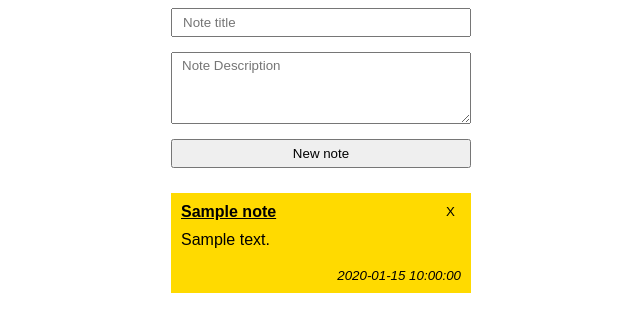
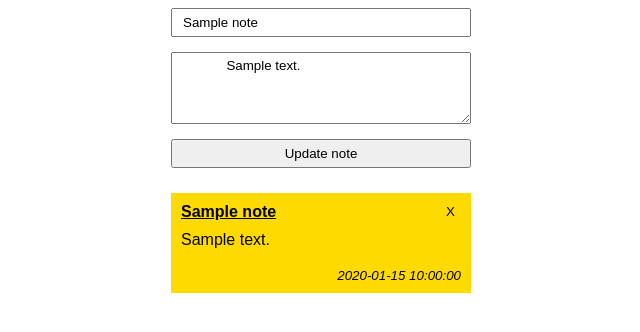
Before and after one commit to Kerri-AnnBates/PHPCourse2020, a PHP site: page /index.php?id=1 in a window 1280 px wide. Shown: the top 332 px of the page, without its empty margins (319-959 px from the left). Run offline with PHP 8.4, Linux system fonts and the light colour scheme; tables that the repository leaves empty or names only in its code hold one stand-in row (values such as "Sample post").

Commit message:
auto fill in on edit

```diff
--- a/15_notes_with_mysql/Connection.php
+++ b/15_notes_with_mysql/Connection.php
@@ -29,6 +29,15 @@ class Connection {
 
         return $statement->execute();
     }
+
+    public function getNote($id) {
+        $statement = $this->pdo->prepare("SELECT * FROM notes WHERE id = :id");
+
+        $statement->bindValue("id", $id);
+        $statement->execute();
+
+        return $statement->fetch(PDO::FETCH_ASSOC);
+    }
 }
 
 return new Connection();
--- a/15_notes_with_mysql/index.php
+++ b/15_notes_with_mysql/index.php
@@ -4,9 +4,17 @@
 
     $notes = $connection->getNotes();
 
-    // echo "<pre>";
-    // echo var_dump($notes);
-    // echo "<prev";
+    $current_note = [
+        "id" => "",
+        "title" => "",
+        "description" => ""
+    ];
+
+    if (isset($_GET["id"])) {
+
+        $id = $_GET["id"];
+        $current_note = $connection->getNote($id);
+    }
 ?>
 
 <!DOCTYPE html>
@@ -20,16 +28,19 @@
 </head>
 <body>
 <div>
-    <form class="new-note" action="create.php" method="post">
-        <input type="text" name="title" placeholder="Note title" autocomplete="off">
-        <textarea name="description" cols="30" rows="4" placeholder="Note Description"></textarea>
-        <button>New note</button>
+    <form class="new-note" action="save.php" method="post">
+        <input type="hidden" name="id" value="<?php echo $current_note["id"]; ?>">
+        <input type="text" name="title" placeholder="Note title" autocomplete="off" value="<?php echo $current_note["title"]; ?>">
+        <textarea name="description" cols="30" rows="4" placeholder="Note Description">
+            <?php echo $current_note["description"]; ?>
+        </textarea>
+        <button><?php echo isset($current_note["id"]) ? "Update note" : "New Note"; ?></button>
     </form>
     <div class="notes">
         <?php foreach($notes as $note): ?>
         <div class="note">
             <div class="title">
-                <a href=""><?php echo $note["title"]; ?></a>
+                <a href="?id=<?php echo $note["id"]; ?>"><?php echo $note["title"]; ?></a>
             </div>
             <div class="description">
                 <?php echo $note["description"]; ?>
```
Also changed, not shown: 15_notes_with_mysql/save.php (renamed from 15_notes_with_mysql/create.php).
